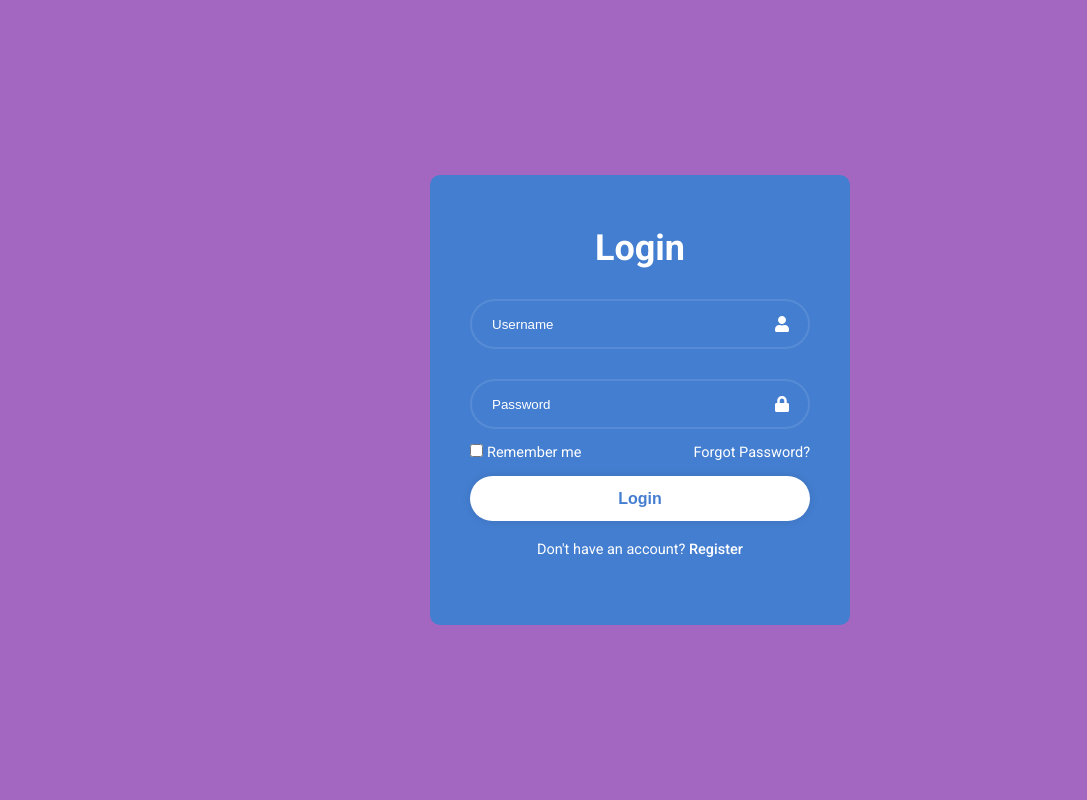
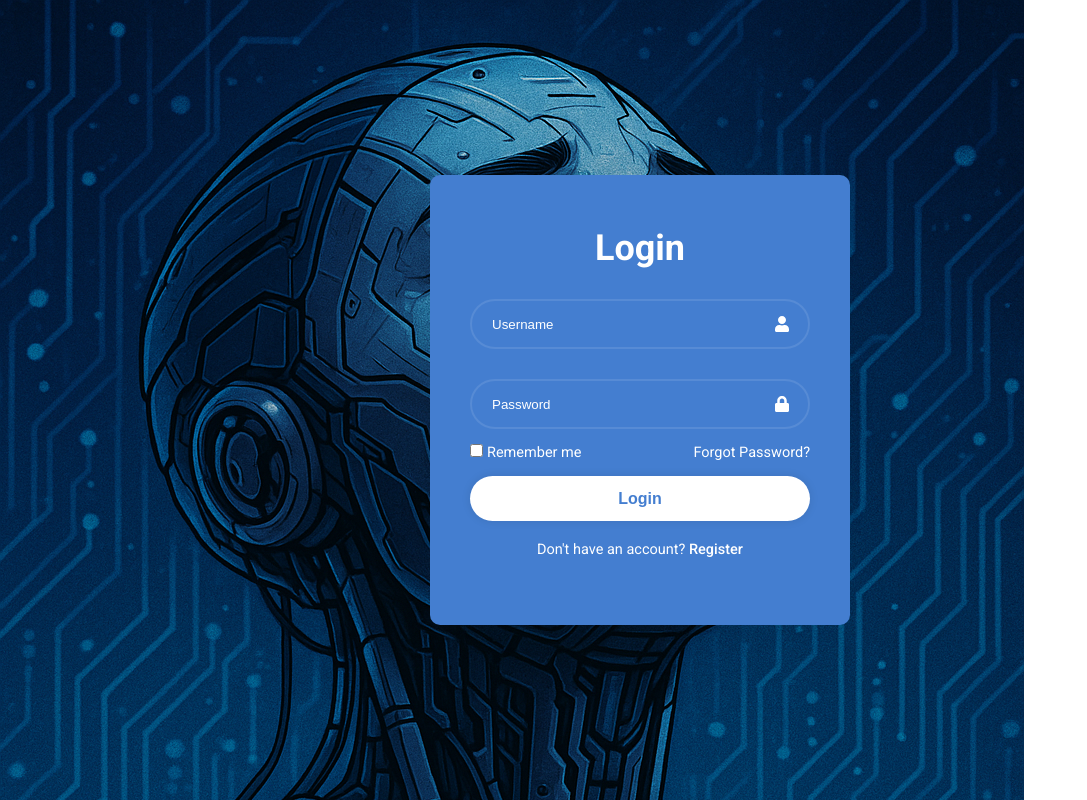
Before and after one commit to CodeB1ack/Project4, a React (Vite) app in the folder Project4/: page / in a window 1280 px wide. Shown: the whole page, without its empty margins (0-1087 px from the left). Built offline with nearby package versions, Linux system fonts and the light colour scheme.

Commit message:
added background image

```diff
--- a/Project4/src/index.css
+++ b/Project4/src/index.css
@@ -13,6 +13,5 @@ body {
   justify-content: center;
   align-items: center;
   height: 100vh;
-  background-color: #8431abbb;
-
+  background: url('./Components/Assets/c6a67860-8a8c-4912-9839-12e4c062e245.png') no-repeat;
 }
```
Also changed, not shown: Project4/src/Components/Assets/c6a67860-8a8c-4912-9839-12e4c062e245.png (added), 1 other file (tests, documents, lock files or other folders).
